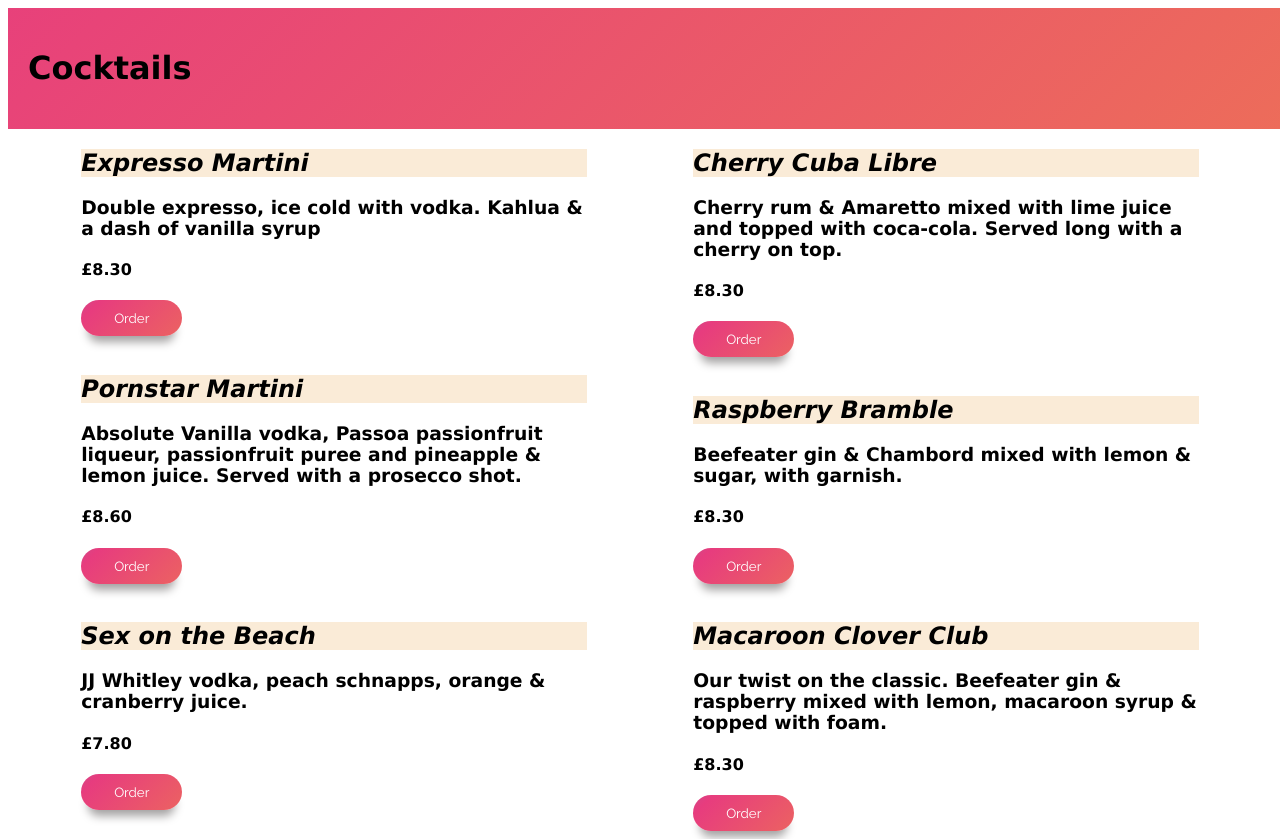
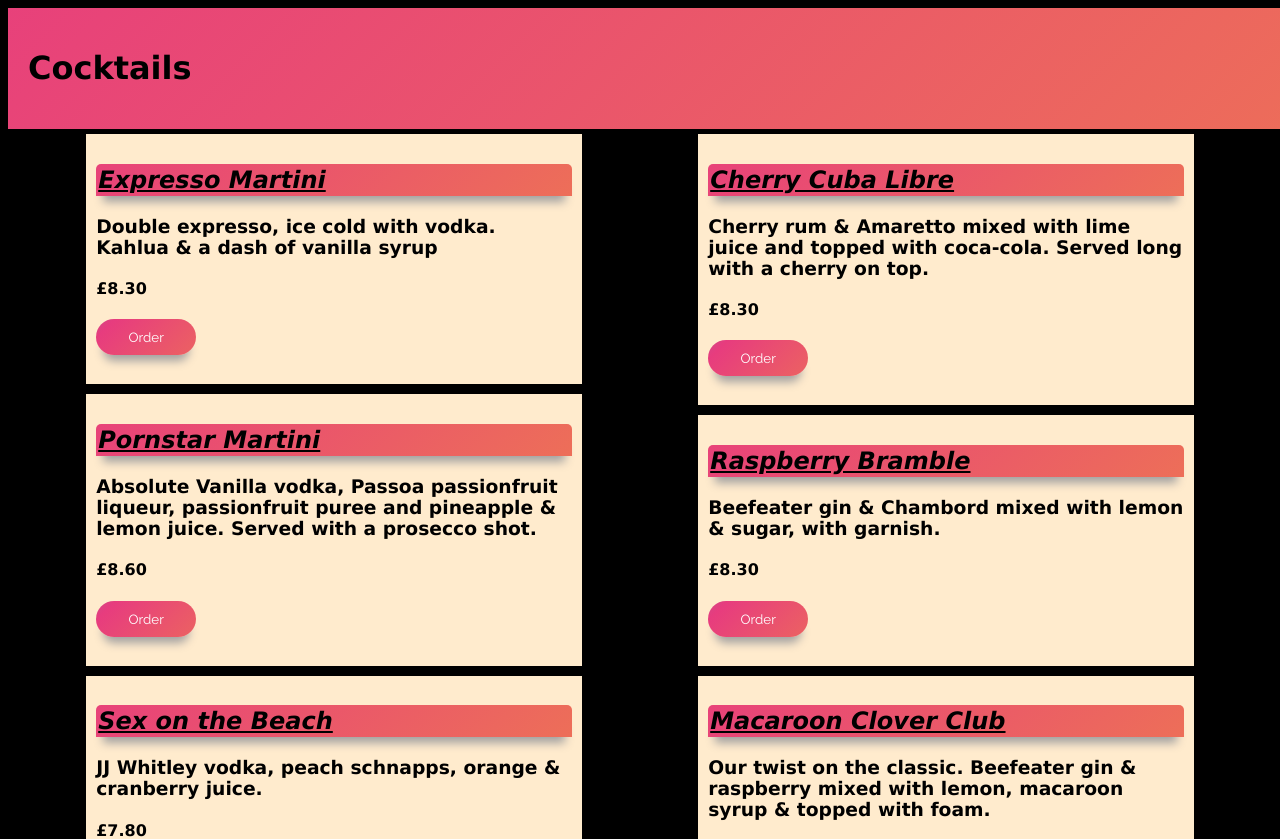
Before and after one commit to fionadodge/Cocktail-Menu, a React (Create React App) app: page / in a window 1280 px wide. Shown: the top 839 px of the page. Built offline with nearby package versions, Linux system fonts and the light colour scheme.

Commit message:
background changes

```diff
--- a/src/Product.css
+++ b/src/Product.css
@@ -1,3 +1,15 @@
 #product-heading {
-    background-color: antiquewhite;
+    text-decoration: underline;
+    background: linear-gradient(-45deg, #ee7752, #e73c7e, #23a6d5, #23d5ab);
+    background-size: 400% 400%;
+	animation: gradient 15s ease infinite;
+    border-radius: 5px 5px 0px 0px;
+    padding: 2px;
+    box-shadow: 0px 13px 10px -7px #a3a1a1;
 }
+
+.card {
+    background-color: blanchedalmond;
+    padding: 10px;
+    margin: 5px;
+}
--- a/src/Product.js
+++ b/src/Product.js
@@ -15,7 +15,7 @@ function Product({id, name, description, price}) {
   }
 
   return (
-    <div>
+    <div className="card">
       <h2 id="product-heading"><i>{name}</i></h2>
       <h3>{description}</h3>
       <h4>£{formattedPrice}</h4>
--- a/src/image.css
+++ b/src/image.css
@@ -7,6 +7,7 @@
     border: 5px antiquewhite groove;
     border-radius: 10px;
     padding: 20px;
+    background-color: white;
   }
 
 #cocktail_photo_quote{
--- a/src/index.css
+++ b/src/index.css
@@ -1,4 +1,5 @@
 body {
+  background-color: black;
   font-family:'Lucida Sans', 'Lucida Sans Regular', 'Lucida Grande', 'Lucida Sans Unicode', Geneva, Verdana, sans-serif;
 }
 
```
